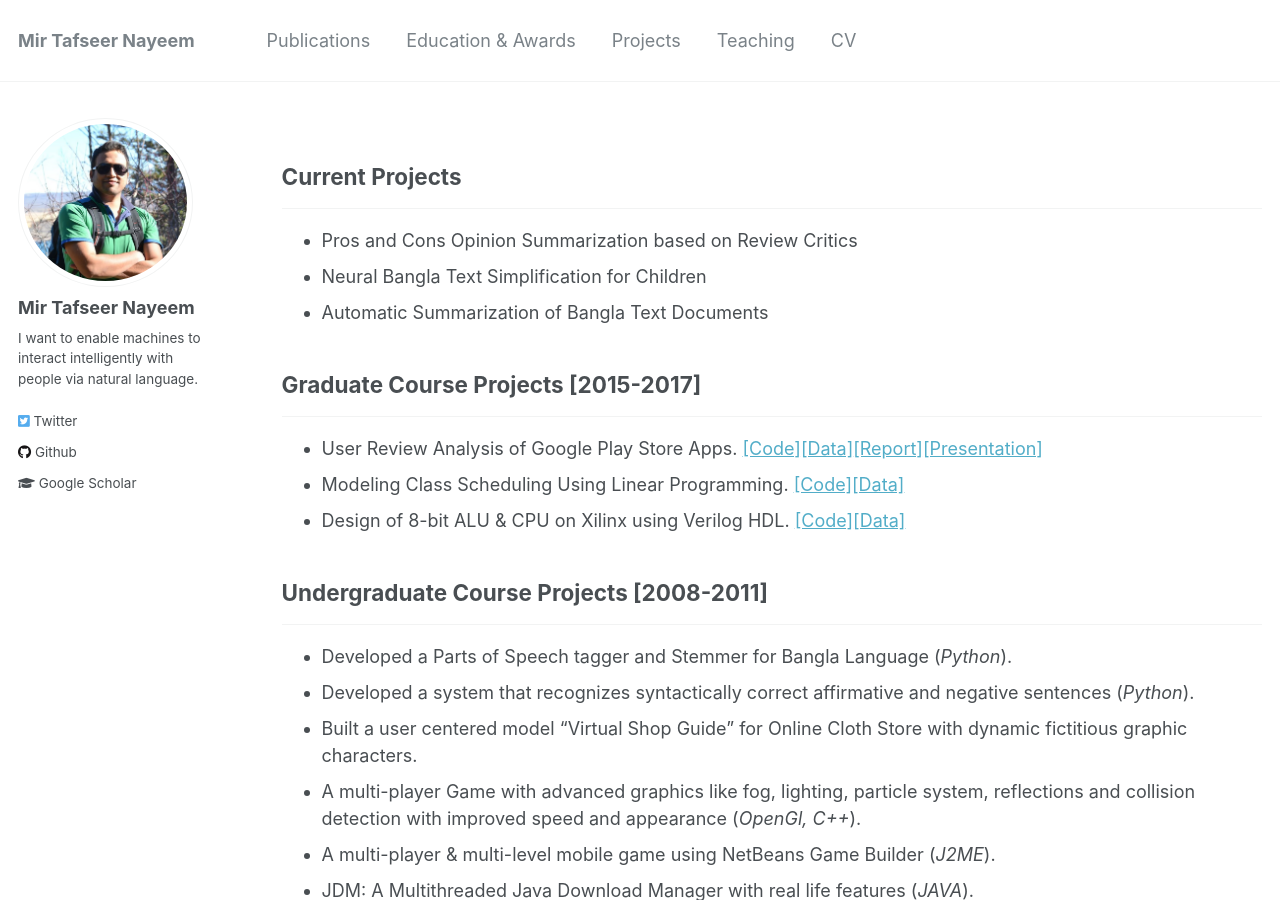
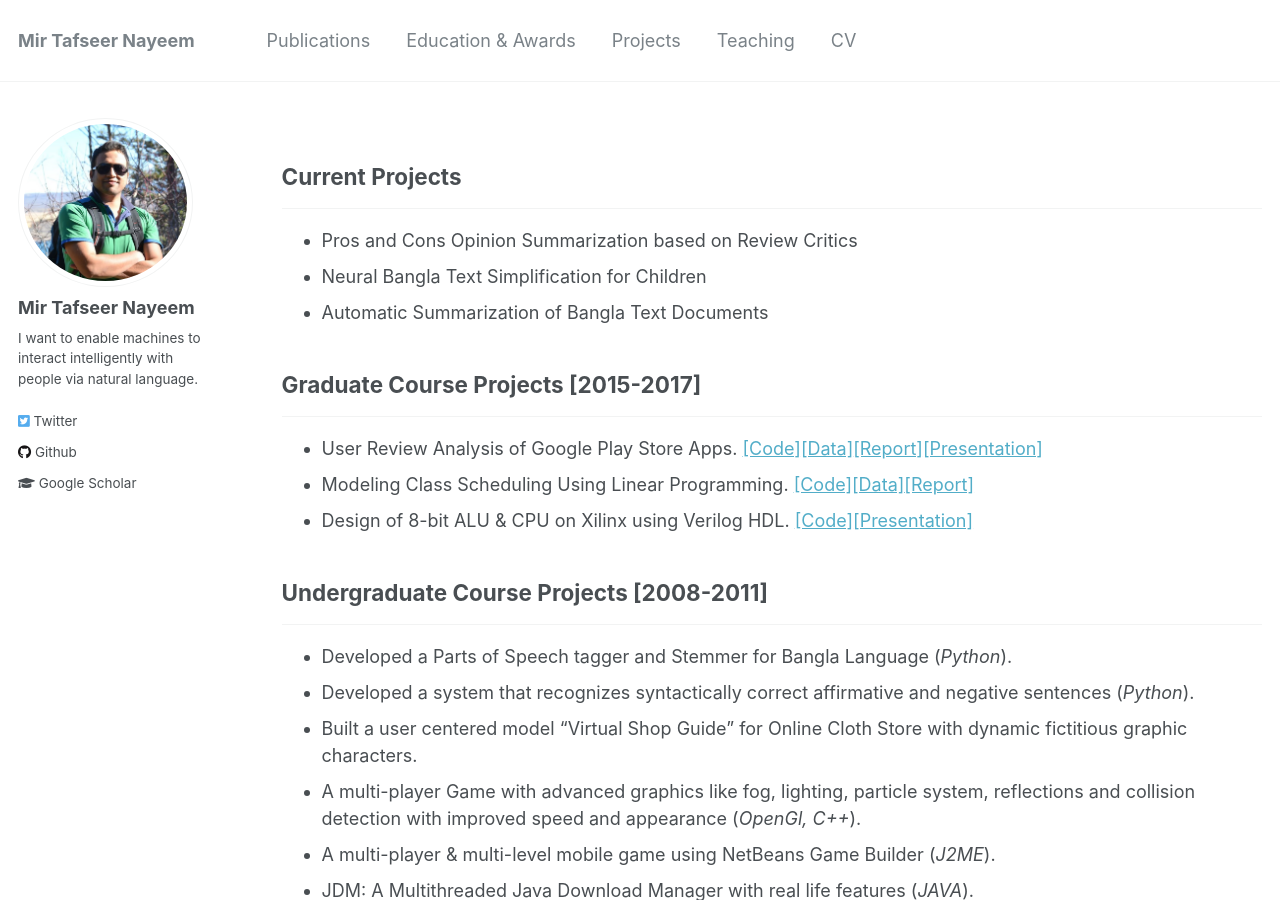
Before and after one commit to sujan-sarker/sujan-sarker.github.io, a Jekyll site: the page built from _pages/projects.md, in a window 1280 px wide and 900 px high. Built offline with Jekyll 4.4.1, drawn with Linux system fonts in a browser that asks for light colours.

Commit message:
Update projects.md

```diff
--- a/_pages/projects.md
+++ b/_pages/projects.md
@@ -15,8 +15,8 @@ author_profile: true
 ## Graduate Course Projects [2015-2017]
 ----------------
 * User Review Analysis of Google Play Store Apps. [[Code]](https://github.com/tafseer-nayeem/CPSC5310-Machine_Learning)[[Data]](https://github.com/tafseer-nayeem/AppReview-dataset)[[Report]](https://tafseer-nayeem.github.io/files/Machine Learning_Project__Report.pdf)[[Presentation]](https://tafseer-nayeem.github.io/files/Machine Learning_Project_Presentation.pdf)
-* Modeling Class Scheduling Using Linear Programming. [[Code]](https://github.com/tafseer-nayeem/CPSC5110-Computational_Optimization)[[Data]](https://tafseer-nayeem.github.io/files/Optimization_project_courseData.pdf)
-* Design of 8-bit ALU & CPU on Xilinx using Verilog HDL. [[Code]](https://github.com/tafseer-nayeem/CPSC5210-VLSI_Design)[[Data]](https://tafseer-nayeem.github.io/files/Optimization_project_courseData.pdf)
+* Modeling Class Scheduling Using Linear Programming. [[Code]](https://github.com/tafseer-nayeem/CPSC5110-Computational_Optimization)[[Data]](https://tafseer-nayeem.github.io/files/Optimization_project_courseData.pdf)[[Report]](https://tafseer-nayeem.github.io/files/Optimization_Project__Report.pdf)
+* Design of 8-bit ALU & CPU on Xilinx using Verilog HDL. [[Code]](https://github.com/tafseer-nayeem/CPSC5210-VLSI_Design)[[Presentation]](https://tafseer-nayeem.github.io/files/VLSI_Design_Course_Presentation.pdf)
 
 
 ## Undergraduate Course Projects [2008-2011]
```
